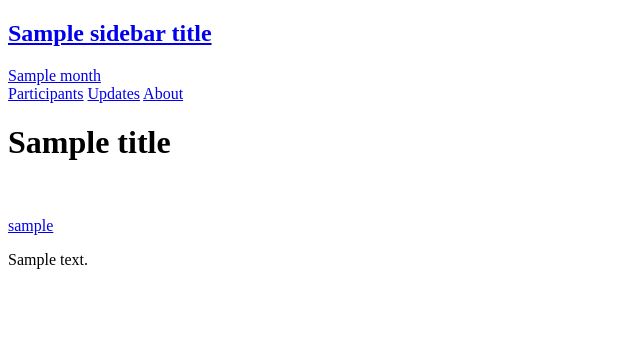
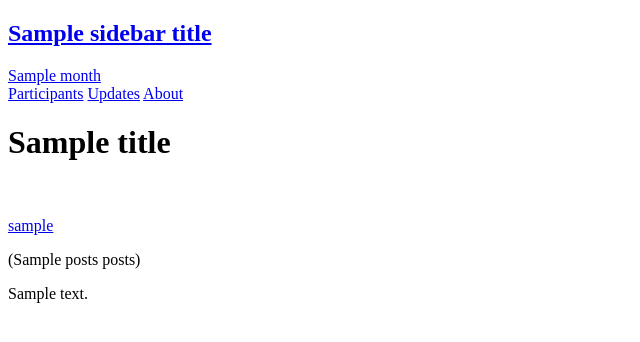
Before and after one commit to TheLastBilly/onesketchperday, a Django app: template onesketchaday/app/templates/participants.html in a window 1280 px wide. Shown: the top 342 px of the page, without its empty margins (0-640 px from the left). Run offline with Django 4.2, Linux system fonts and the light colour scheme; the template is opened without the code that fills it: most values are stand-ins (such as "Sample title", 1, 10 or a date in 2020); parts of the project's set-up code (start-up, migrations or seed data) failed here and were passed over.

Commit message:
added post count to participants

```diff
--- a/onesketchaday/app/static/css/style.css
+++ b/onesketchaday/app/static/css/style.css
@@ -371,6 +371,11 @@ div.content {
     border-radius: .75em;
 }
 
+.participant_post_count {
+    font-size: 1em;
+    margin-top: .2em;
+}
+
 .sidebar_bottom {
     margin-top: 2em;
     bottom: 0;
--- a/onesketchaday/app/templates/participants.html
+++ b/onesketchaday/app/templates/participants.html
@@ -11,7 +11,9 @@
     {% for competitor in competitors %}
     <div class="participant">
         <div class="participant_picture">
-            <img src="{{ media_url }}{{ competitor.user.profile_picture.name }}" alt="">
+            <a href="{% url 'getPostsFromUser' index=competitor.user.username %}">
+                <img src="{{ media_url }}{{ competitor.user.profile_picture.name }}" alt="" >
+            </a>
         </div>
 
         <div class="participant_info">
@@ -19,6 +21,9 @@
                 <a href="{% url 'getPostsFromUser' index=competitor.user.username %}">
                     <p>{{ competitor.user.username }}<p>
                 </a>
+            </div>
+            <div class = "participant_post_count">
+                <p>({{competitor.posts}} posts)</p>
             </div>
             <div class="participant_bio">
                 <p >{{ competitor.user.biography }}</p>
```
